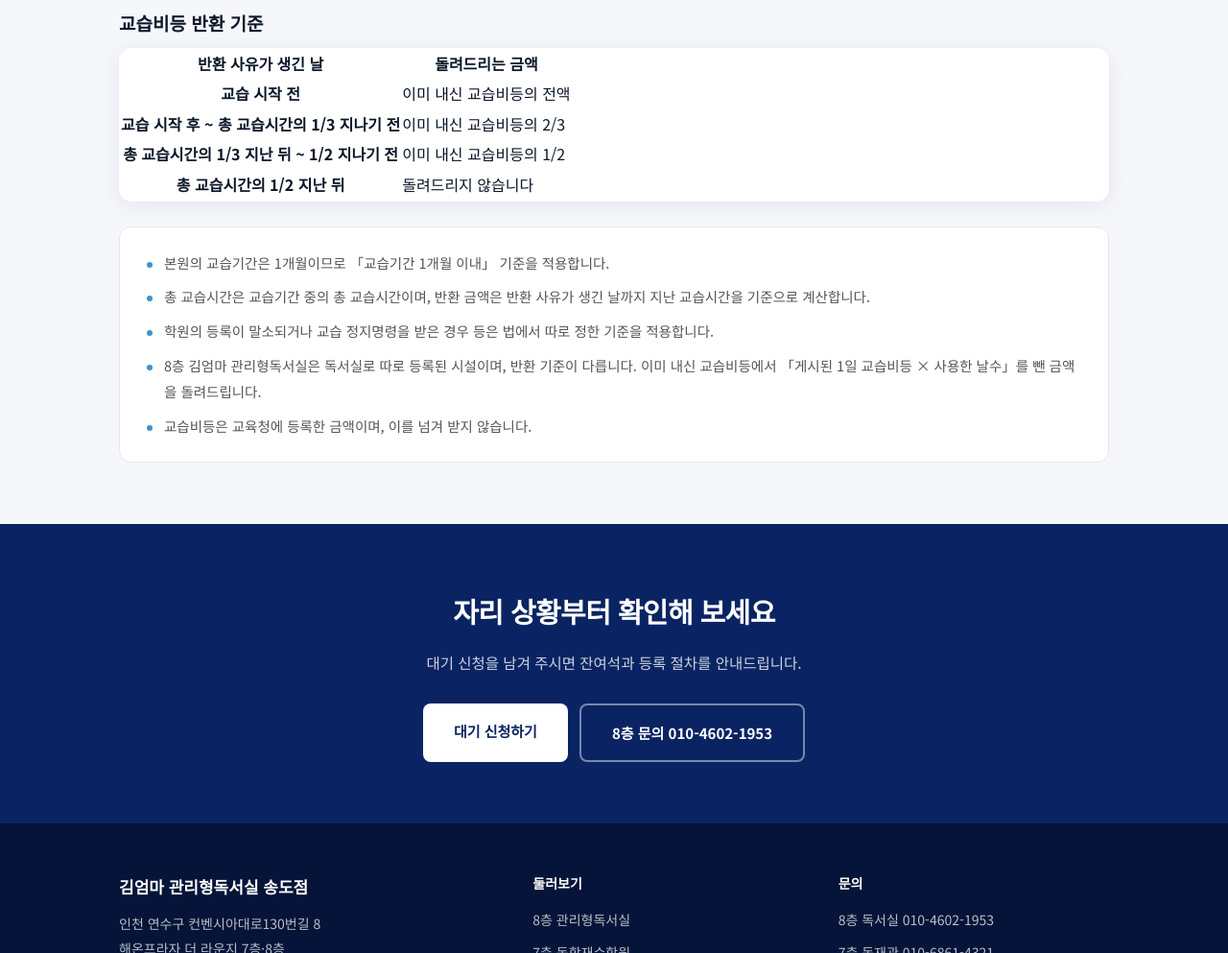
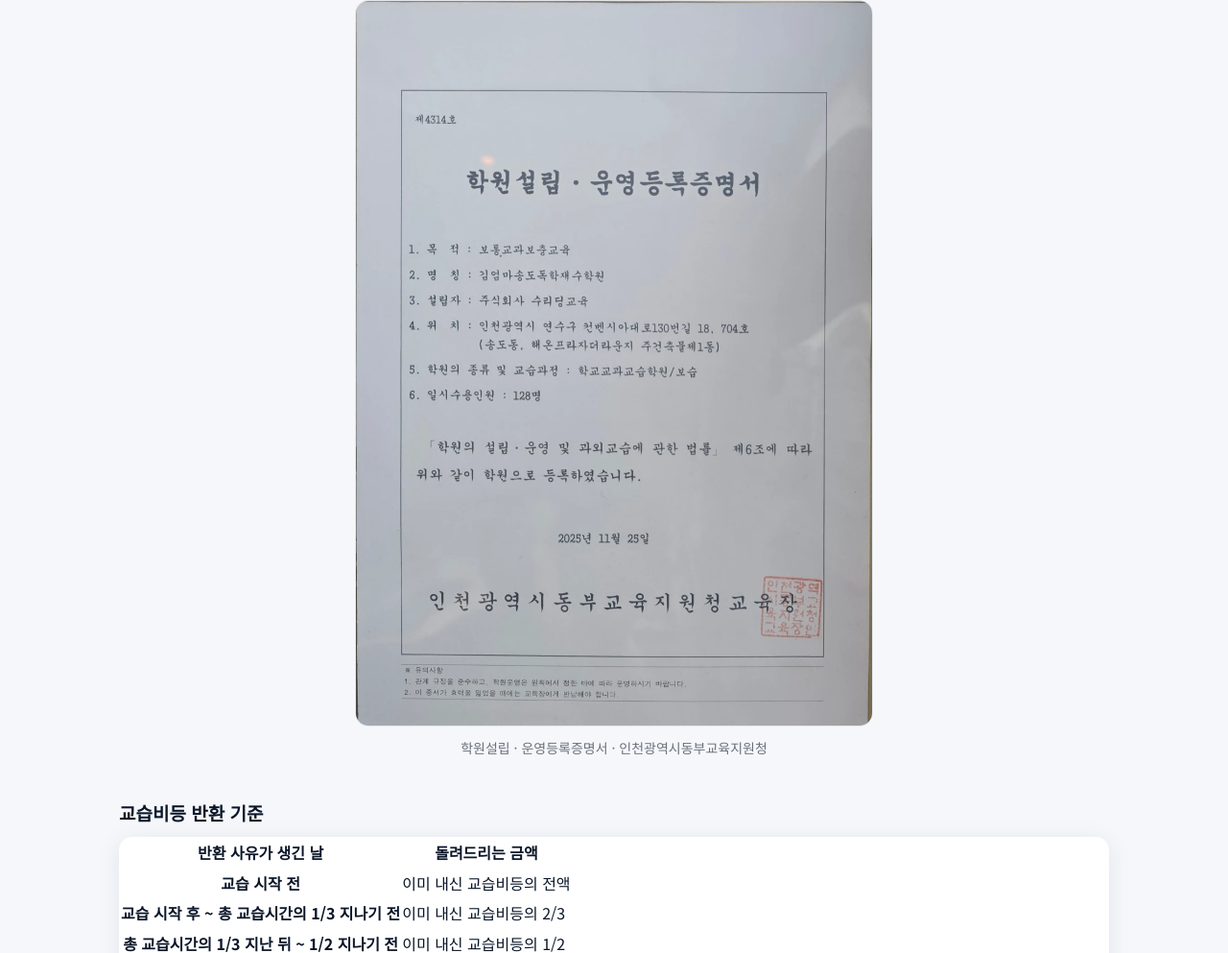
Before and after one commit to tonyhwang1004/winterschool, a plain HTML site: page pricing/index.html in a window 1280 px wide. Shown: the part 4361-5354 px from the top of the page at 96% size. Drawn offline with Linux system fonts and the light colour scheme.

Commit message:
이용료 안내에 학원설립·운영등록증명서 사진 추가
교육청 신고 건. 같은 인천광역시동부교육지원청에 등록된
이투스247 인천송도가 공지에 등록증 사진을 올려 두었다.
글자로 적은 등록 사항 옆에 실물을 같이 두면
「숨기는 것이 아니다」가 분명해진다.

- images/학원등록증_제4314호.jpg (1000×1403)
- /pricing 의 「학원 등록 사항과 교습비 반환 기준」 칸,
  등록 사항 표 바로 아래에 배치

사진에 담긴 것은 등록번호·명칭·설립자(법인)·주소·교습과정·
수용인원·발급일로, 개인 정보는 없다.

Co-Authored-By: Claude Opus 5 <noreply@anthropic.com>

```diff
--- a/pricing/index.html
+++ b/pricing/index.html
@@ -399,6 +399,16 @@
       </table>
     </div>
 
+    <figure style="margin:30px auto 0;max-width:540px">
+      <img src="/images/학원등록증_제4314호.jpg" width="1000" height="1403"
+           alt="김엄마송도독학재수학원 학원설립·운영등록증명서 제4314호 — 인천광역시동부교육지원청"
+           loading="lazy"
+           style="width:100%;height:auto;display:block;border:1px solid #E3E6EA;border-radius:14px">
+      <figcaption style="margin-top:10px;font-size:14px;color:#6B717A;text-align:center">
+        학원설립 · 운영등록증명서 &middot; 인천광역시동부교육지원청
+      </figcaption>
+    </figure>
+
     <h3 style="margin-top:36px">교습비등 반환 기준</h3>
     <div class="tbl-wrap">
       <table>
```
Also changed, not shown: images/학원등록증_제4314호.jpg (added).
